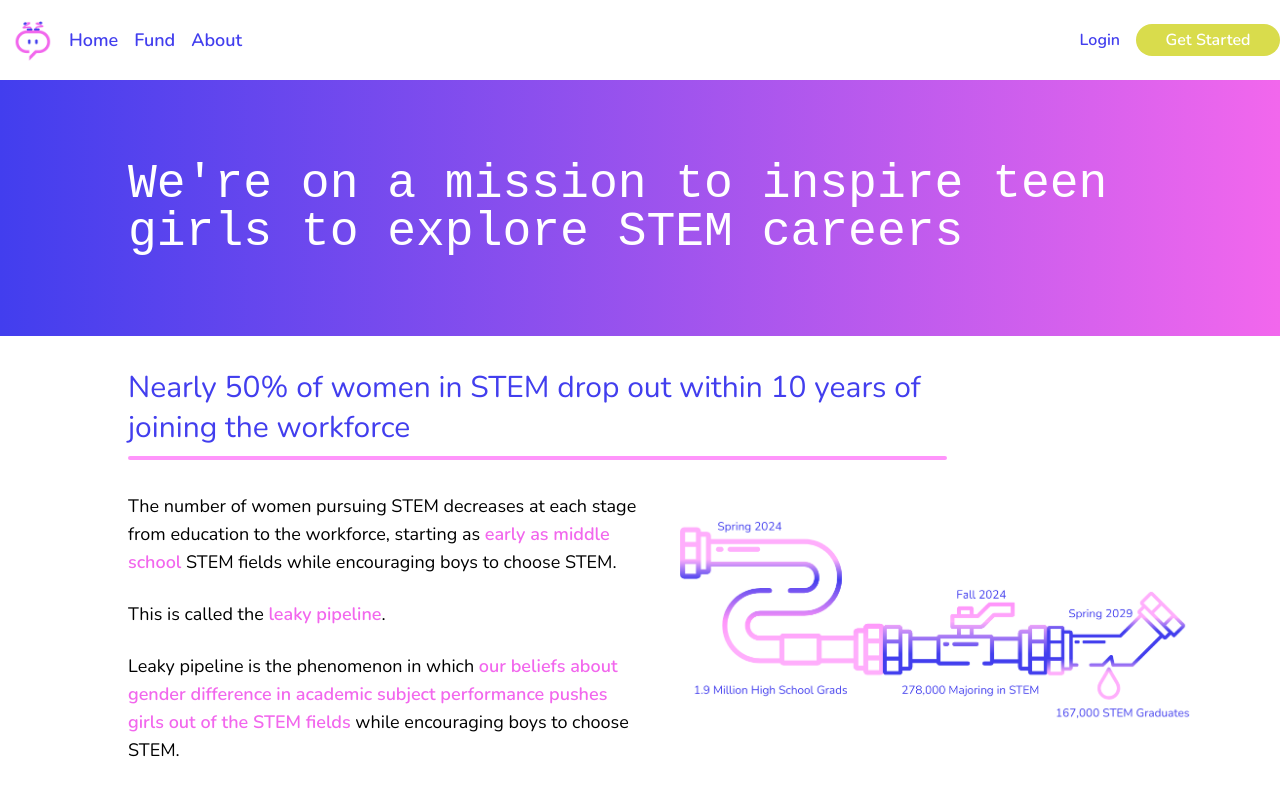
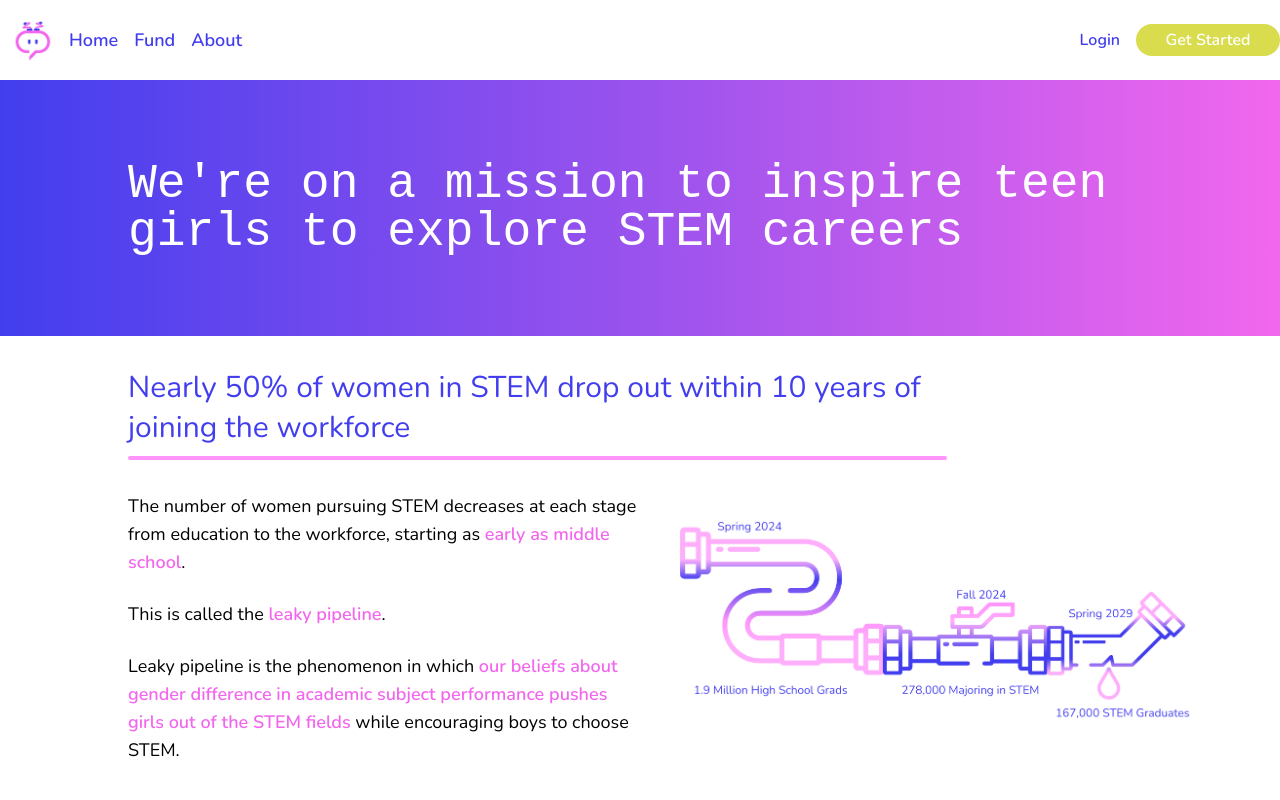
Before and after one commit to asknina/website, a Next.js app: page /about in a window 1280 px wide. Shown: the top 800 px of the page. Built offline with nearby package versions, Linux system fonts and the light colour scheme; no server answers.

Commit message:
First change to leaky pipleline

```diff
--- a/src/app/about/components/LeakyPipeline.tsx
+++ b/src/app/about/components/LeakyPipeline.tsx
@@ -20,12 +20,10 @@ const LeakyPipeline = () => {
           <div className="flex flex-col md:flex-row w-full items-center justify-center">
             <div className="flex md:w-1/2 flex-col py-4 mt-4 order-2 md:order-1">
               <div className="text-lg space-y-4">
-                The number of women pursuing STEM decreases at each stage from
-                education to the workforce, starting as{" "}
+                The number of women pursuing STEM decreases at each stage from education to the workforce, starting as {" "}
                 <span className="text-primaryPink font-semibold">
                   early as middle school
-                </span>{" "}
-                STEM fields while encouraging boys to choose STEM.{" "}
+                </span>.{" "}
                 <p className="py-2">
                   This is called the{" "}
                   <span className="text-primaryPink font-semibold">
```
